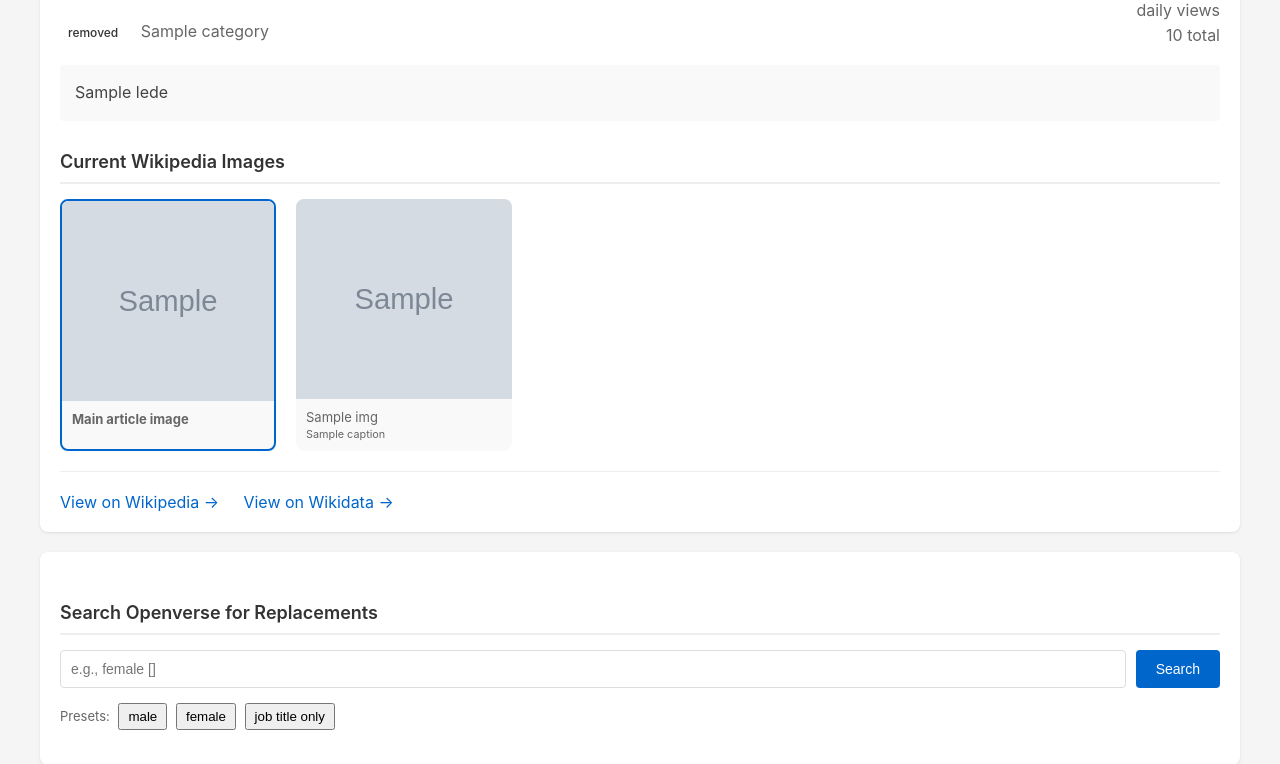
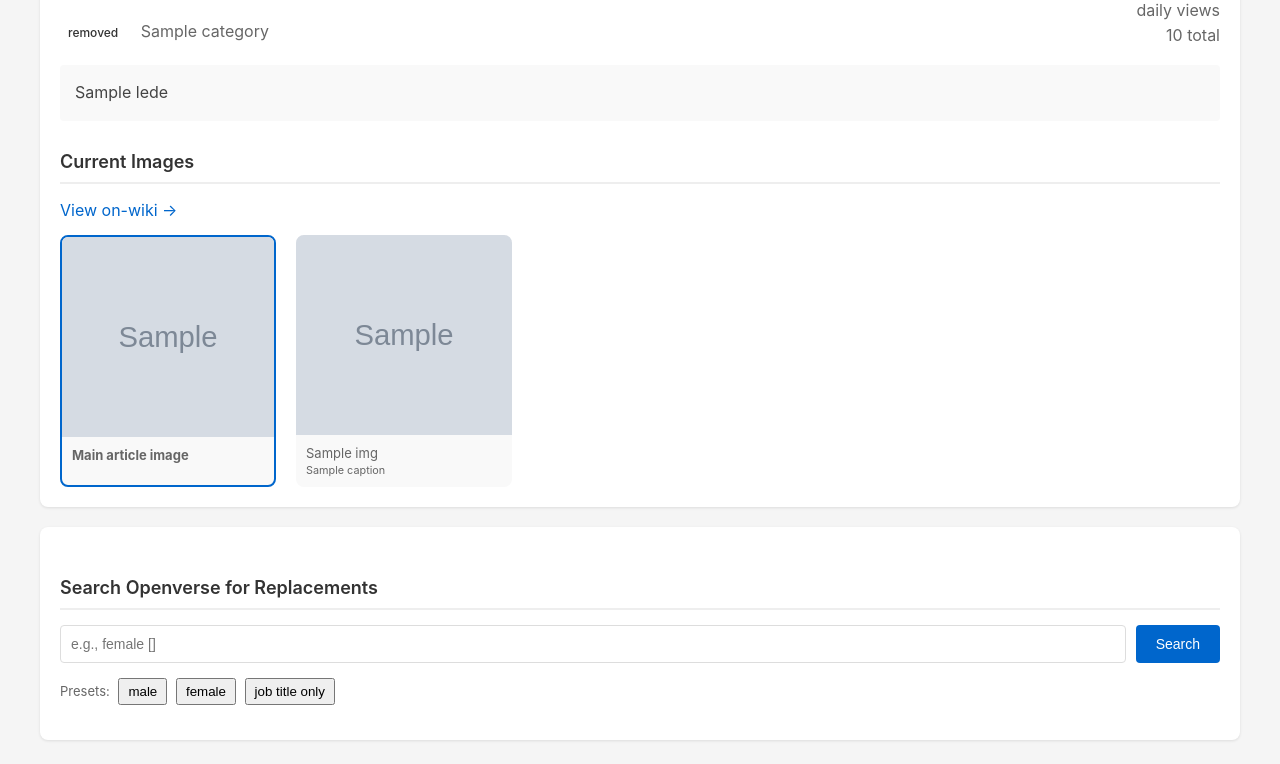
Before and after one commit to tieguy/career-images, a Flask app: template templates/career_detail.html in a window 1280 px wide. Shown: the part 119-883 px from the top of the page. Run offline with Flask 3, Linux system fonts and the light colour scheme; the template is opened without the code that fills it: most values are stand-ins (such as "Sample title", 1, 10 or a date in 2020); grey boxes marked "Sample" are stand-in pictures; some libraries are stand-ins or nearby versions.

Commit message:
UI improvements to career detail page
- Move "View on-wiki" link to top after Current Images header
- Rename "Current Wikipedia Images" to "Current Images"
- Remove "View on Wikidata" link
- Add emojis to status options
- Rename "gender specific" to "truly gender-specific"

🤖 Generated with [Claude Code](https://claude.com/claude-code)

Co-Authored-By: Claude Opus 4.5 <noreply@anthropic.com>

```diff
--- a/templates/career_detail.html
+++ b/templates/career_detail.html
@@ -274,7 +274,8 @@
     </div>
     {% endif %}
 
-    <h3 class="section-title">Current Wikipedia Images</h3>
+    <h3 class="section-title">Current Images</h3>
+    <p style="margin-bottom: 15px;"><a href="{{ career.wikipedia_url }}" target="_blank">View on-wiki &rarr;</a></p>
 
     {% if wiki_data.images %}
     <div class="image-grid">
@@ -303,10 +304,6 @@
     <p style="color: #666;">No images found in this article.</p>
     {% endif %}
 
-    <div class="external-links">
-        <a href="{{ career.wikipedia_url }}" target="_blank">View on Wikipedia &rarr;</a>
-        <a href="https://www.wikidata.org/wiki/{{ career.wikidata_id }}" target="_blank">View on Wikidata &rarr;</a>
-    </div>
 </div>
 
 <div class="card">
@@ -421,11 +418,19 @@
     <h3 style="margin-top: 0;">Review Status</h3>
     <form method="POST" action="{{ url_for('update_career', wikidata_id=career.wikidata_id) }}">
         <div class="status-options">
+            {% set status_labels = {
+                'unreviewed': ('Unreviewed', '⏳'),
+                'needs_diverse_images': ('Needs Diverse Images', '🔍'),
+                'has_diverse_images': ('Has Diverse Images', '✅'),
+                'not_a_career': ('Not A Career', '❌'),
+                'gender_specific': ('Truly Gender-Specific', '⚧️')
+            } %}
             {% for status in valid_statuses %}
             <label>
                 <input type="radio" name="status" value="{{ status }}"
                        {% if career.status == status %}checked{% endif %}>
-                {{ status|replace('_', ' ')|title }}
+                {% set label, emoji = status_labels.get(status, (status|replace('_', ' ')|title, '')) %}
+                {{ emoji }} {{ label }}
             </label>
             {% endfor %}
         </div>
```
